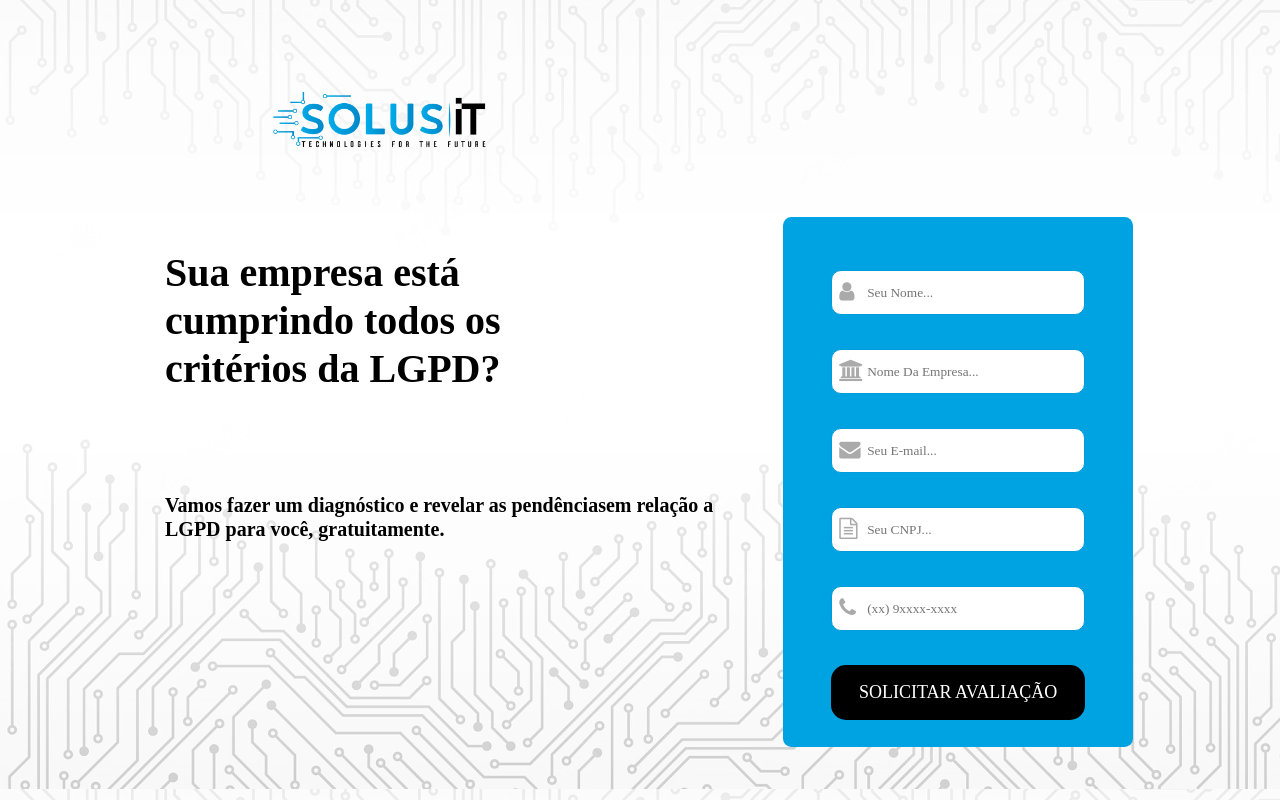
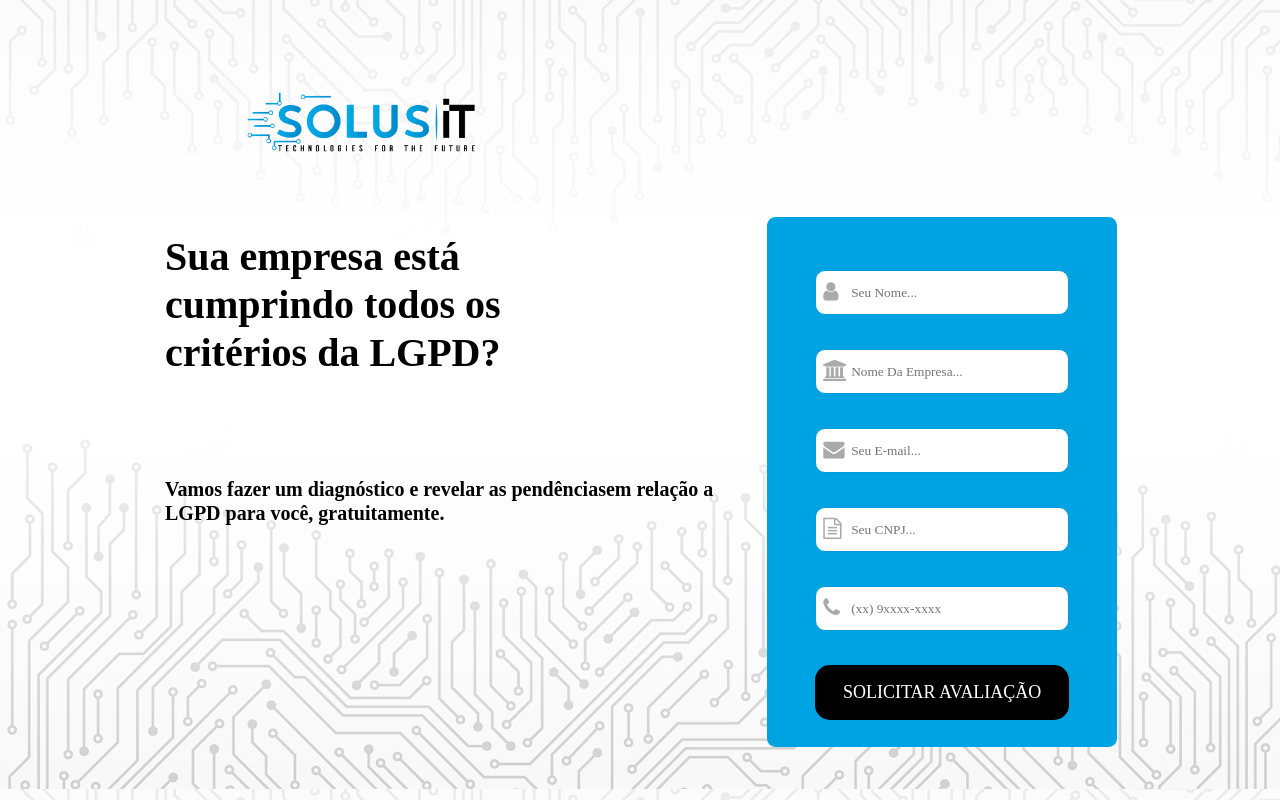
Before and after one commit to Solus-LGPD/lgpd-1-n-page, a plain HTML site: page index.html in a window 1280 px wide. Drawn offline with Linux system fonts and the light colour scheme; a web font is replaced by a local one.

Commit message:
feat:melhorando o visual

```diff
--- a/assets/css/styles.css
+++ b/assets/css/styles.css
@@ -1,6 +1,5 @@
 * {
     margin: 0;
-    padding: 0;
     box-sizing: border-box;
     font-family: "Inria Sans";
 }
@@ -9,20 +8,20 @@
 
 #about-conteiner {
     flex: 1.4;
-    padding: 2rem 4rem;
+    padding: 1rem 3rem;
     position: relative;
 
 }
 #brand{
     display: flex;
     justify-content: flex-start;
-    width: 68vw;
+    width: 72vw;
     padding: 2rem 4rem;
     height: 0px;
     margin-bottom: 100px;
 }
 #brand img {
-    height: 70px;
+    height: 75px;
 
 }
 
@@ -48,15 +47,17 @@
 }
 
 #form-inner{
-    margin: 0rem;
+
     padding: 3rem;
     background-color: #00A3E1;
+    display: flex;
     text-align: center;
     flex-direction: column;
-    align-items: center;
+    align-items: stretch;
     border-radius: 8.5px;
     height: 530px;
     width: 350px;
+
 }
 
 input[type="text"] {
@@ -159,6 +160,7 @@ input[type=number] {
     border-radius: 10px;
     padding-left: 35px;
     margin: 5px 0;
+
 }
 
 body{
@@ -167,7 +169,7 @@ body{
     justify-content: center;
     align-items: center;
     height: 100vh;
-    background-image: url("/lgpd-1-n-page/assets/img/background.png");
+    background-image: url("/assets/img/background.png");
 }
 
 #container{
```
